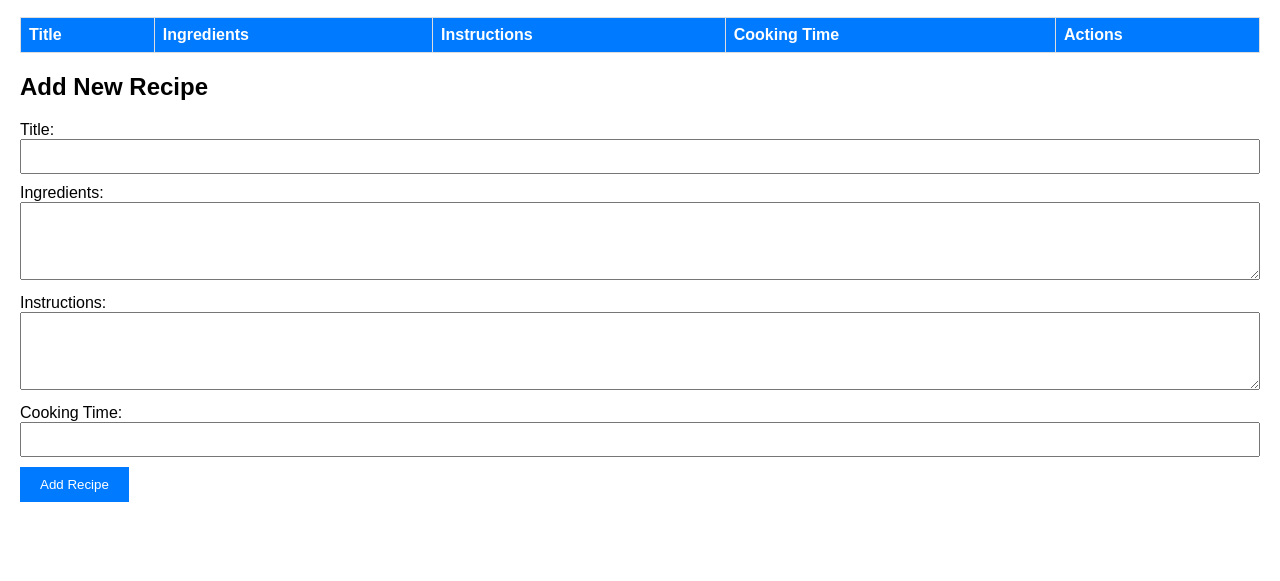
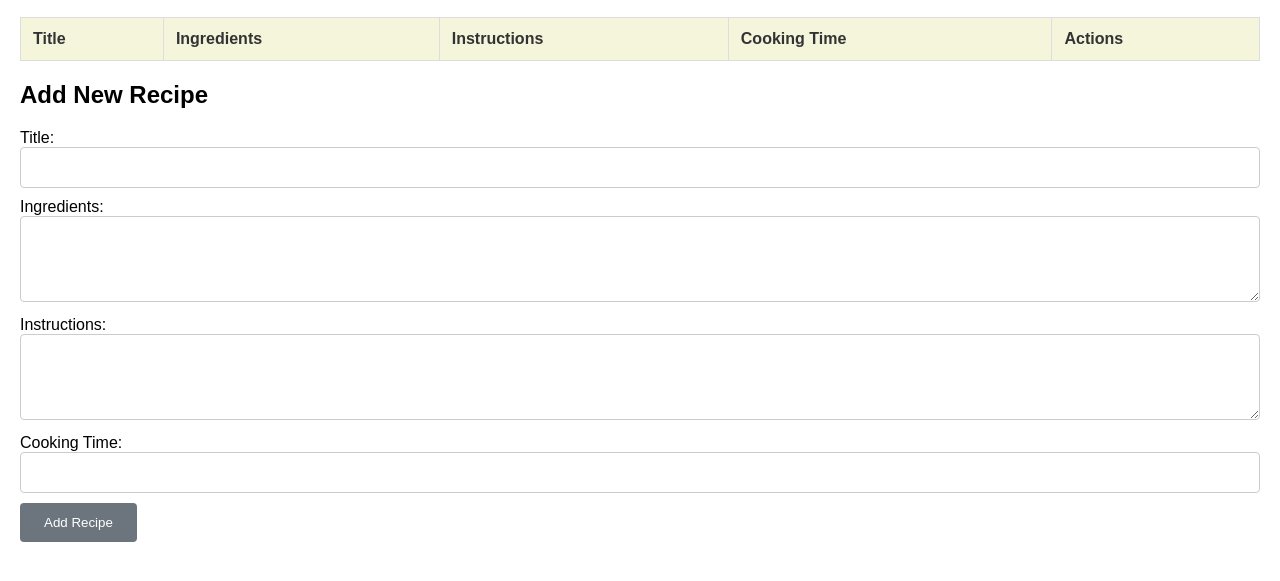
Before and after one commit to Ahmedradwancs/Lab1-FullStack, a website: page public/index.html in a window 1280 px wide. Shown: the part 61-642 px from the top of the page. Drawn offline with Linux system fonts and the light colour scheme.

Commit message:
Updated The README file and fixed minor bugs

```diff
--- a/app.js
+++ b/app.js
@@ -27,6 +27,7 @@ app.get('/api/recipes', async (req, res) => {
         res.status(500).json({ success: false, error: 'Internal Server Error' });
     }
 });
+
 
 // Get recipe by title
 app.get('/api/recipes/:title', async (req, res) => {
--- a/models/recipe.js
+++ b/models/recipe.js
@@ -25,7 +25,7 @@ const recipeSchema = new mongoose.Schema({
     ingredients: [String],
     instructions: String,
     cookingTime: String
-}, { collection: 'recipes' }); // Specify the collection name
+}, { collection: 'Recipes' }); // Specify the collection name
 
 // Create a model based on the schema
 const Recipe = mongoose.model('Recipe', recipeSchema);
--- a/puplic/index.html
+++ b/public/index.html
@@ -1,4 +1,62 @@
 <!DOCTYPE html>
+<html lang="en">
+<head>
+    <meta charset="UTF-8">
+    <meta name="viewport" content="width=device-width, initial-scale=1.0">
+    <title>Recipes</title>
+    <link rel="stylesheet" href="styles.css">
+</head>
+<body>
+
+<h1 class="title">Recipes</h1>
+
+<table id="recipeTable" class="recipe-table">
+    <thead>
+        <tr>
+            <th>Title</th>
+            <th>Ingredients</th>
+            <th>Instructions</th>
+            <th>Cooking Time</th>
+            <th>Actions</th>
+        </tr>
+    </thead>
+    <tbody>
+
+    </tbody>
+</table>
+
+<h2 class="section-title">Add New Recipe</h2>
+
+<form id="addRecipeForm" class="recipe-form">
+    <div class="form-group">
+        <label for="title">Title:</label>
+        <input type="text" id="title" name="title" class="input-field" required>
+    </div>
+
+    <div class="form-group">
+        <label for="ingredients">Ingredients:</label>
+        <textarea id="ingredients" name="ingredients" class="input-field" rows="4" required></textarea>
+    </div>
+
+    <div class="form-group">
+        <label for="instructions">Instructions:</label>
+        <textarea id="instructions" name="instructions" class="input-field" rows="4" required></textarea>
+    </div>
+
+    <div class="form-group">
+        <label for="cookingTime">Cooking Time:</label>
+        <input type="text" id="cookingTime" name="cookingTime" class="input-field" required>
+    </div>
+
+    <button type="submit" class="btn">Add Recipe</button>
+</form>
+
+<script src="scripts.js"></script>
+
+</body>
+</html>
+
+<!-- <!DOCTYPE html>
 <html lang="en">
 <head>
     <meta charset="UTF-8">
@@ -9,37 +67,47 @@
             margin: 20px;
             font-family: Arial, sans-serif;
         }
+
         h1 {
             margin-bottom: 20px;
         }
+
         table {
             width: 100%;
             border-collapse: collapse;
             margin-bottom: 20px;
         }
+
         th, td {
             border: 1px solid #ddd;
-            padding: 8px;
+            padding: 10px;
             text-align: left;
         }
+
         th {
             background-color: #007bff;
             color: white;
         }
+
         input[type="text"],
         textarea {
             width: 100%;
-            padding: 8px;
+            padding: 10px;
             box-sizing: border-box;
             margin-bottom: 10px;
+            border: 1px solid #ccc;
+            border-radius: 4px;
         }
+
         button {
             padding: 10px 20px;
             background-color: #007bff;
             color: white;
             border: none;
             cursor: pointer;
+            border-radius: 4px;
         }
+
         button:hover {
             background-color: #0056b3;
         }
@@ -93,4 +161,4 @@
 <script src="scripts.js"></script>
 
 </body>
-</html>
+</html> -->
--- /dev/null
+++ b/public/styles.css
@@ -0,0 +1,49 @@
+/* styles.css */
+
+body {
+    margin: 20px;
+    font-family: Arial, sans-serif;
+}
+
+.title {
+    margin-bottom: 20px;
+}
+
+.recipe-table {
+    width: 100%;
+    border-collapse: collapse;
+    margin-bottom: 20px;
+}
+
+.recipe-table th, .recipe-table td {
+    border: 1px solid #ddd;
+    padding: 12px;
+    text-align: left;
+}
+
+.recipe-table th {
+    background-color: #f5f5dc;
+    color: #333;
+}
+
+.input-field {
+    width: 100%;
+    padding: 12px;
+    box-sizing: border-box;
+    margin-bottom: 10px;
+    border: 1px solid #ccc;
+    border-radius: 4px;
+}
+
+.btn {
+    padding: 12px 24px;
+    background-color: #6c757d;
+    color: white;
+    border: none;
+    cursor: pointer;
+    border-radius: 4px;
+}
+
+.btn:hover {
+    background-color: #5a6268;
+}
```
Also changed, not shown: db.js (+19 -18 lines), README.md, public/script.js (renamed from puplic/script.js).
